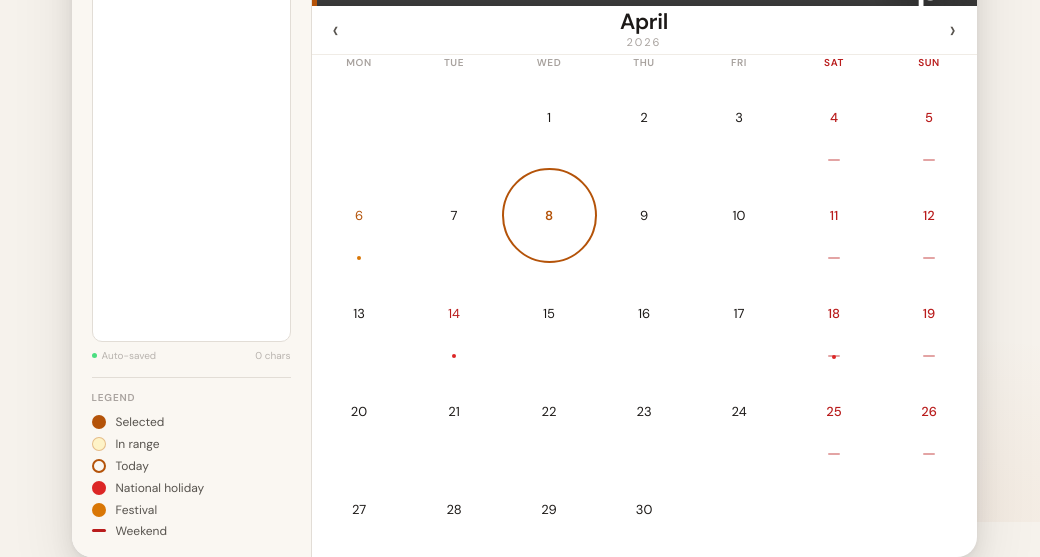
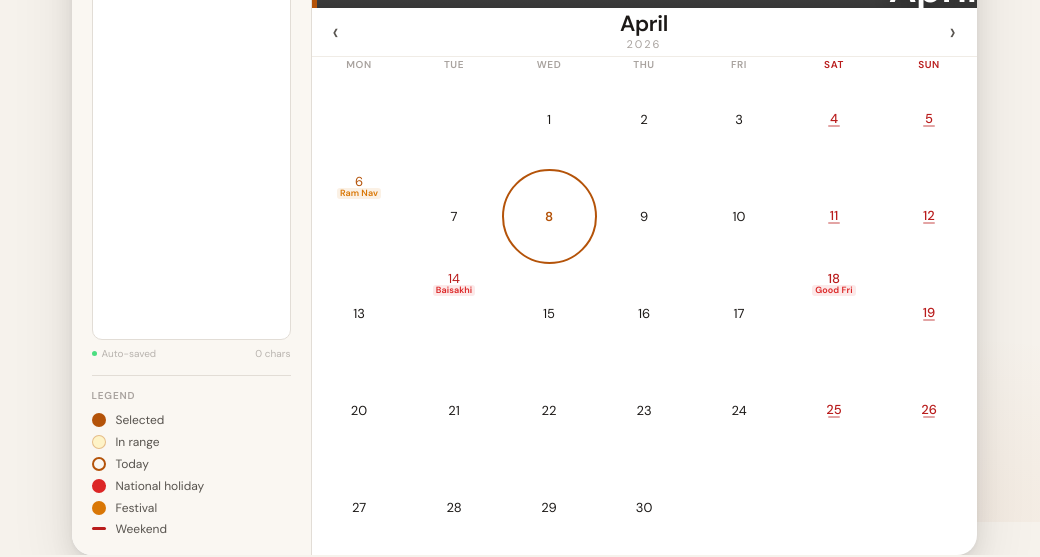
Before and after one commit to garvthakre/calender_challenge, a Next.js app: page / in a window 1280 px wide. Shown: the part 278-835 px from the top of the page, without its empty margins (116-1156 px from the left). Built offline with nearby package versions, Linux system fonts and the light colour scheme; grey boxes are pictures that could not be loaded.

Commit message:
chore : update the design

```diff
--- a/components/calender/CalenderGrid.tsx
+++ b/components/calender/CalenderGrid.tsx
@@ -46,7 +46,7 @@ export default function CalendarGrid({
       </div>
 
       {/* Day cells */}
-      <div className="grid grid-cols-7 gap-y-[3px]">
+      <div className="grid grid-cols-7 gap-y-[2px]">
         {cells.map((day, idx) => {
           if (day === null) {
             return <div key={`empty-${idx}`} style={{ aspectRatio: "1" }} />;
--- a/components/calender/DayCell.tsx
+++ b/components/calender/DayCell.tsx
@@ -18,6 +18,9 @@ export default function DayCell({
 }: DayCellProps) {
   const isSelected = isStart || isEnd;
 
+  // Whether the holiday label is visible (not hidden by selection/range styling)
+  const showLabel = !!holiday && !isSelected && !isInRange;
+
   // Dot color for holiday type
   const holidayDotColor = holiday?.type === "national"
     ? "#dc2626"
@@ -34,25 +37,38 @@ export default function DayCell({
 
   // Background
   let bgColor = "transparent";
-  if (isSelected)    bgColor = "var(--color-accent)";
+  if (isSelected)     bgColor = "var(--color-accent)";
   else if (isInRange) bgColor = "var(--color-accent-soft)";
 
-  // Text color — weekends get red tint, national holidays too
+  // Text color
   let textColor = "#1c1917";
-  if (isWeekend && !isSelected && !isInRange) textColor = "#b91c1c";
-  else if (holiday?.type === "national" && !isSelected && !isInRange) textColor = "#b91c1c";
-  else if (holiday?.type === "festival" && !isSelected && !isInRange) textColor = "#b45309";
+  if (isWeekend && !isSelected && !isInRange)                          textColor = "#b91c1c";
+  else if (holiday?.type === "national" && !isSelected && !isInRange)  textColor = "#b91c1c";
+  else if (holiday?.type === "festival" && !isSelected && !isInRange)  textColor = "#b45309";
 
-  if (isSelected)    textColor = "#fff";
-  else if (isInRange) textColor = "var(--color-accent)";
-  else if (isToday && !isWeekend) textColor = "var(--color-accent)";
+  if (isSelected)                      textColor = "#fff";
+  else if (isInRange)                  textColor = "var(--color-accent)";
+  else if (isToday && !isWeekend)      textColor = "var(--color-accent)";
 
   const fontWeight = isSelected ? "700" : isInRange ? "500" : isToday ? "600" : isWeekend ? "500" : "400";
 
-  const outline      = isToday && !isSelected ? "2px solid var(--color-accent)" : "none";
+  const outline       = isToday && !isSelected ? "2px solid var(--color-accent)" : "none";
   const outlineOffset = isToday && !isSelected ? "-2px" : "0";
 
   const hoverClass = !isSelected && !isInRange ? "day-cell-hoverable" : "";
+
+  // Label badge colours
+  const labelColor = holiday?.type === "national"
+    ? "#dc2626"
+    : holiday?.type === "festival"
+    ? "#d97706"
+    : "#8b5cf6";
+
+  const labelBg = holiday?.type === "national"
+    ? "rgba(220,38,38,0.10)"
+    : holiday?.type === "festival"
+    ? "rgba(217,119,6,0.10)"
+    : "rgba(139,92,246,0.10)";
 
   return (
     <>
@@ -65,19 +81,40 @@ export default function DayCell({
           }
         }
         .day-cell-hoverable:active { transform: scale(0.85); }
+
+        .holiday-label {
+          font-size: clamp(6px, 1.5vw, 9px);
+          line-height: 1;
+          font-weight: 600;
+          letter-spacing: 0.01em;
+          white-space: nowrap;
+          overflow: hidden;
+          text-overflow: ellipsis;
+          max-width: 100%;
+          padding: 1px 3px;
+          border-radius: 3px;
+          pointer-events: none;
+          user-select: none;
+          transition: color 0.12s ease, background 0.12s ease;
+        }
       `}</style>
+
       <div
         role="button"
         tabIndex={0}
-        className={`relative flex flex-col items-center justify-center cursor-pointer select-none transition-all duration-[120ms] ease-in-out ${hoverClass}`}
+        className={`relative flex flex-col items-center cursor-pointer select-none transition-all duration-[120ms] ease-in-out ${hoverClass}`}
         style={{
-          aspectRatio: "1",
-          background: bgColor,
+          // Only holiday-label cells break the square — all others stay perfectly centered
+          aspectRatio:    showLabel ? "auto" : "1",
+          minHeight:      showLabel ? "clamp(38px, 7.5vw, 48px)" : undefined,
+          paddingTop:     showLabel ? "clamp(4px, 1vw, 6px)" : "0",
+          paddingBottom:  showLabel ? "clamp(3px, 0.8vw, 5px)" : "0",
+          justifyContent: showLabel ? "flex-start" : "center",
+          background:     bgColor,
           borderRadius,
           outline,
           outlineOffset,
           minWidth: "32px",
-          minHeight: "32px",
           touchAction: "manipulation",
         }}
         onClick={onClick}
@@ -93,21 +130,30 @@ export default function DayCell({
           {day}
         </span>
 
-        {/* Weekend subtle underline bar */}
-        {isWeekend && !isSelected && !isInRange && (
+        {/* Weekend underline bar — only when no holiday label */}
+        {isWeekend && !isSelected && !isInRange && !holiday && (
           <span
-            className="absolute bottom-[4px] w-[12px] h-[1.5px] rounded-full pointer-events-none opacity-40"
-            style={{ background: "#b91c1c" }}
+            className="w-[12px] h-[1.5px] rounded-full pointer-events-none opacity-40 mt-[3px]"
+            style={{ background: "#b91c1c", flexShrink: 0 }}
           />
         )}
 
-        {/* Holiday dot */}
-        {holiday && (
+        {/* Holiday name label — only when not selected / in-range */}
+        {showLabel && (
+          <span
+            className="holiday-label mt-[2px]"
+            style={{ color: labelColor, background: labelBg }}
+          >
+            {holiday!.shortName}
+          </span>
+        )}
+
+        {/* Holiday dot — only when selected or in-range (circle/pill, no room for text) */}
+        {holiday && (isSelected || isInRange) && (
           <span
             className="absolute bottom-[3px] w-[4px] h-[4px] rounded-full pointer-events-none"
             style={{
               background: isSelected ? "rgba(255,255,255,0.85)" : holidayDotColor,
-              bottom: isWeekend ? "2px" : "3px",
             }}
           />
         )}
--- a/lib/calendar.ts
+++ b/lib/calendar.ts
@@ -49,69 +49,70 @@ export const MONTH_THEMES: MonthTheme[] = [
 // ─── Indian Holidays & Festivals (month-index is 0-based) ────────────────────
 
 export interface Holiday {
-  name: string;
-  type: "national" | "festival" | "regional";
+  name:      string;
+  shortName: string; // compact label for the calendar cell (≤8 chars)
+  type:      "national" | "festival" | "regional";
 }
 
 export const HOLIDAYS: Record<string, Holiday> = {
   // January
-  "0-1":  { name: "New Year's Day",       type: "national" },
-  "0-14": { name: "Makar Sankranti",       type: "festival" },
-  "0-15": { name: "Pongal",                type: "festival" },
-  "0-23": { name: "Netaji Subhas Chandra Bose Jayanti", type: "national" },
-  "0-26": { name: "Republic Day",          type: "national" },
+  "0-1":  { name: "New Year's Day",                        shortName: "New Year",  type: "national" },
+  "0-14": { name: "Makar Sankranti",                       shortName: "Sankranti", type: "festival" },
+  "0-15": { name: "Pongal",                                shortName: "Pongal",    type: "festival" },
+  "0-23": { name: "Netaji Subhas Chandra Bose Jayanti",   shortName: "Netaji",    type: "national" },
+  "0-26": { name: "Republic Day",                          shortName: "Republic",  type: "national" },
 
   // February
-  "1-14": { name: "Valentine's Day",       type: "regional" },
-  "1-19": { name: "Chhatrapati Shivaji Maharaj Jayanti", type: "regional" },
+  "1-14": { name: "Valentine's Day",                       shortName: "Valentine", type: "regional" },
+  "1-19": { name: "Chhatrapati Shivaji Maharaj Jayanti",  shortName: "Shivaji",   type: "regional" },
 
   // March
-  "2-8":  { name: "International Women's Day", type: "national" },
-  "2-25": { name: "Holi",                  type: "festival" },
+  "2-8":  { name: "International Women's Day",             shortName: "Women's",   type: "national" },
+  "2-25": { name: "Holi",                                  shortName: "Holi",      type: "festival" },
 
   // April
-  "3-6":  { name: "Ram Navami",            type: "festival" },
-  "3-14": { name: "Ambedkar Jayanti / Baisakhi", type: "national" },
-  "3-18": { name: "Good Friday",           type: "national" },
+  "3-6":  { name: "Ram Navami",                            shortName: "Ram Nav",   type: "festival" },
+  "3-14": { name: "Ambedkar Jayanti / Baisakhi",           shortName: "Baisakhi",  type: "national" },
+  "3-18": { name: "Good Friday",                           shortName: "Good Fri",  type: "national" },
 
   // May
-  "4-1":  { name: "Maharashtra Day / Labour Day", type: "national" },
-  "4-12": { name: "Buddha Purnima",        type: "festival" },
-  "4-23": { name: "Eid ul-Fitr",           type: "festival" },
+  "4-1":  { name: "Maharashtra Day / Labour Day",          shortName: "Labour",    type: "national" },
+  "4-12": { name: "Buddha Purnima",                        shortName: "Buddha",    type: "festival" },
+  "4-23": { name: "Eid ul-Fitr",                           shortName: "Eid Fitr",  type: "festival" },
 
   // June
-  "5-21": { name: "International Yoga Day", type: "national" },
+  "5-21": { name: "International Yoga Day",                shortName: "Yoga Day",  type: "national" },
 
   // July
-  "6-6":  { name: "Eid ul-Adha",           type: "festival" },
-  "6-17": { name: "Muharram",              type: "festival" },
+  "6-6":  { name: "Eid ul-Adha",                           shortName: "Eid Adha",  type: "festival" },
+  "6-17": { name: "Muharram",                              shortName: "Muharram",  type: "festival" },
 
   // August
-  "7-15": { name: "Independence Day",      type: "national" },
-  "7-16": { name: "Raksha Bandhan",        type: "festival" },
-  "7-27": { name: "Janmashtami",           type: "festival" },
+  "7-15": { name: "Independence Day",                      shortName: "Independ",  type: "national" },
+  "7-16": { name: "Raksha Bandhan",                        shortName: "Raksha",    type: "festival" },
+  "7-27": { name: "Janmashtami",                           shortName: "Janmast",   type: "festival" },
 
   // September
-  "8-5":  { name: "Teachers' Day",         type: "national" },
-  "8-10": { name: "Ganesh Chaturthi",      type: "festival" },
-  "8-16": { name: "Milad-un-Nabi",         type: "festival" },
+  "8-5":  { name: "Teachers' Day",                         shortName: "Teachers",  type: "national" },
+  "8-10": { name: "Ganesh Chaturthi",                      shortName: "Ganesh",    type: "festival" },
+  "8-16": { name: "Milad-un-Nabi",                         shortName: "Milad",     type: "festival" },
 
   // October
-  "9-2":  { name: "Gandhi Jayanti",        type: "national" },
-  "9-2_b":{ name: "Navratri begins",       type: "festival" },
-  "9-12": { name: "Dussehra",              type: "festival" },
-  "9-20": { name: "Dhanteras",             type: "festival" },
-  "9-22": { name: "Diwali",               type: "festival" },
-  "9-23": { name: "Govardhan Puja",        type: "festival" },
-  "9-24": { name: "Bhai Dooj",             type: "festival" },
+  "9-2":  { name: "Gandhi Jayanti",                        shortName: "Gandhi",    type: "national" },
+  "9-2_b":{ name: "Navratri begins",                       shortName: "Navratri",  type: "festival" },
+  "9-12": { name: "Dussehra",                              shortName: "Dussehra",  type: "festival" },
+  "9-20": { name: "Dhanteras",                             shortName: "Dhanters",  type: "festival" },
+  "9-22": { name: "Diwali",                                shortName: "Diwali",    type: "festival" },
+  "9-23": { name: "Govardhan Puja",                        shortName: "Govardan",  type: "festival" },
+  "9-24": { name: "Bhai Dooj",                             shortName: "Bhai Dj",   type: "festival" },
 
   // November
-  "10-5": { name: "Guru Nanak Jayanti",    type: "festival" },
-  "10-14":{ name: "Children's Day",        type: "national" },
+  "10-5": { name: "Guru Nanak Jayanti",                    shortName: "Guru Nak",  type: "festival" },
+  "10-14":{ name: "Children's Day",                        shortName: "Children",  type: "national" },
 
   // December
-  "11-25":{ name: "Christmas Day",         type: "festival" },
-  "11-31":{ name: "New Year's Eve",        type: "regional" },
+  "11-25":{ name: "Christmas Day",                         shortName: "Xmas",      type: "festival" },
+  "11-31":{ name: "New Year's Eve",                        shortName: "NYE",       type: "regional" },
 };
 
 // ─── Date math helpers ────────────────────────────────────────────────────────
```
